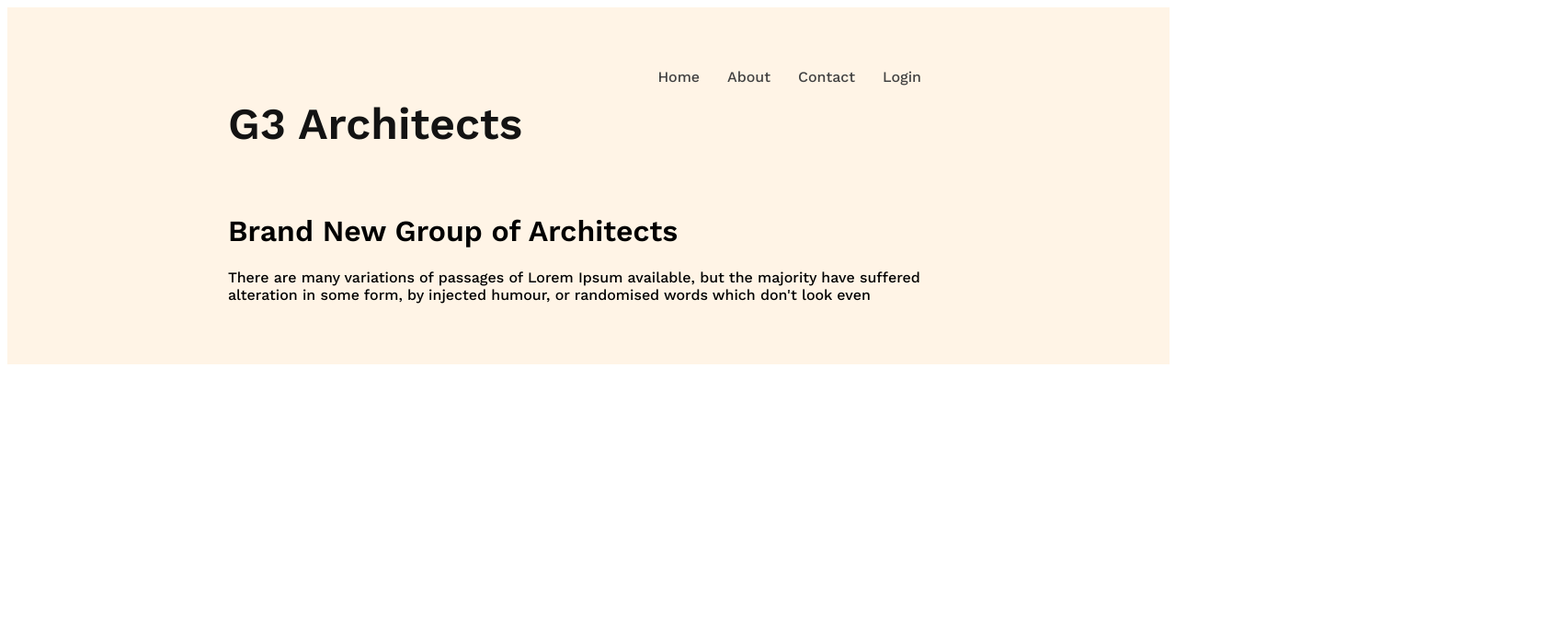
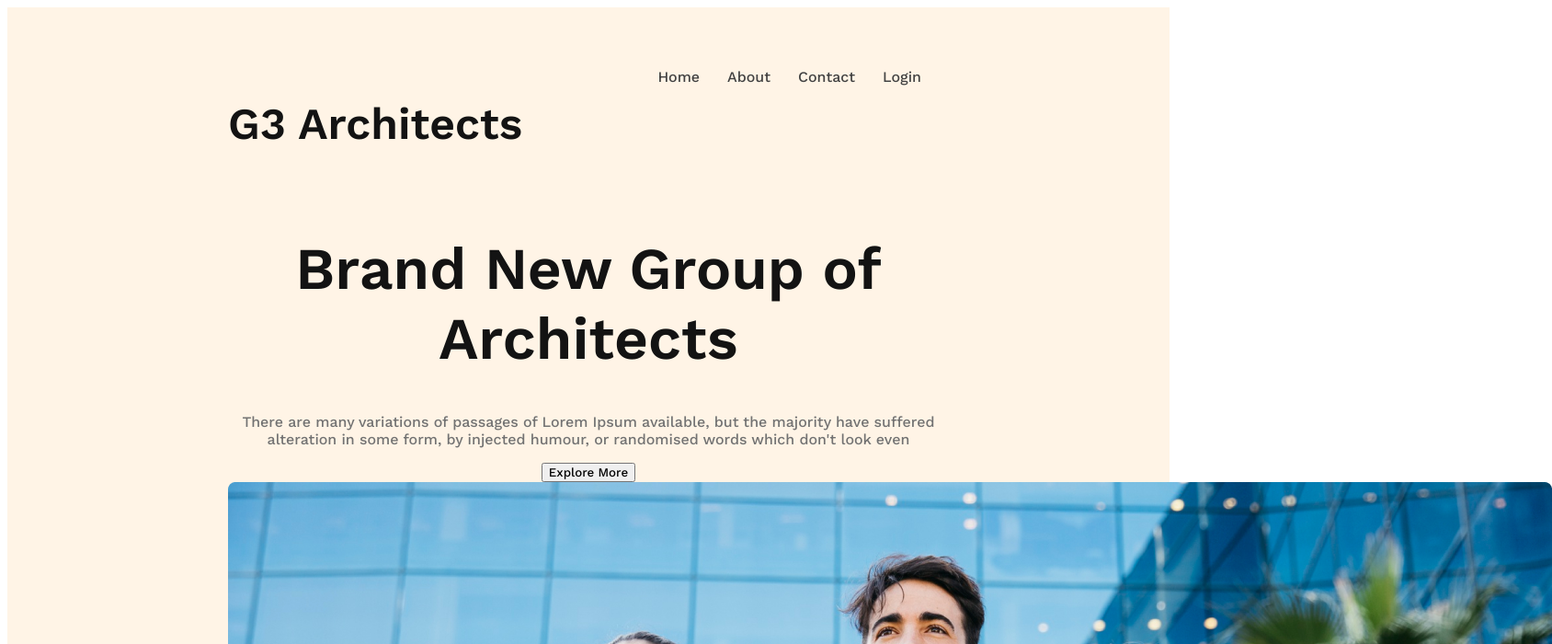
Before and after one commit to tariqulislam6062/g3-architects-website, a plain HTML site: page index.html in a window 1280 px wide. Shown: the top 700 px of the page at 92% size, 1688 px wide, since content can reach past the window. Drawn offline with nearby package versions, Linux system fonts and the light colour scheme.

Commit message:
adder banner discription

```diff
--- a/index.html
+++ b/index.html
@@ -18,8 +18,12 @@
                 </ul>
             </nav>
             <div class="banner">
-                <h1 class="banner-title">Brand New Group of Architects</h1>
-                <p class="banner-description">There are many variations of passages of Lorem Ipsum available, but the majority have suffered alteration in some form, by injected humour, or randomised words which don't look even</p>
+                <div class="banner-content">
+                    <h1 class="banner-title">Brand New Group of Architects</h1>
+                    <p class="banner-description">There are many variations of passages of Lorem Ipsum available, but the majority have suffered alteration in some form, by injected humour, or randomised words which don't look even</p>
+                    <button class="btn-primary">Explore More</button>
+                </div>
+                <img src="images/banner.png" alt="">
             </div>
     </header>
     <main>
--- a/styles/arctitects.css
+++ b/styles/arctitects.css
@@ -33,3 +33,19 @@ nav li a{
     text-decoration: none;
     color: #424242;
 }
+
+/* banner style */
+.banner-content{
+    max-width: 800px;
+    text-align: center;
+    margin: 0 auto;
+}
+.banner-title{
+    font-size: 4rem;
+    font-weight: 700;
+    color: #131313;
+}
+.banner-description{
+    color: #727272;
+    font-weight: 400;
+}
```
